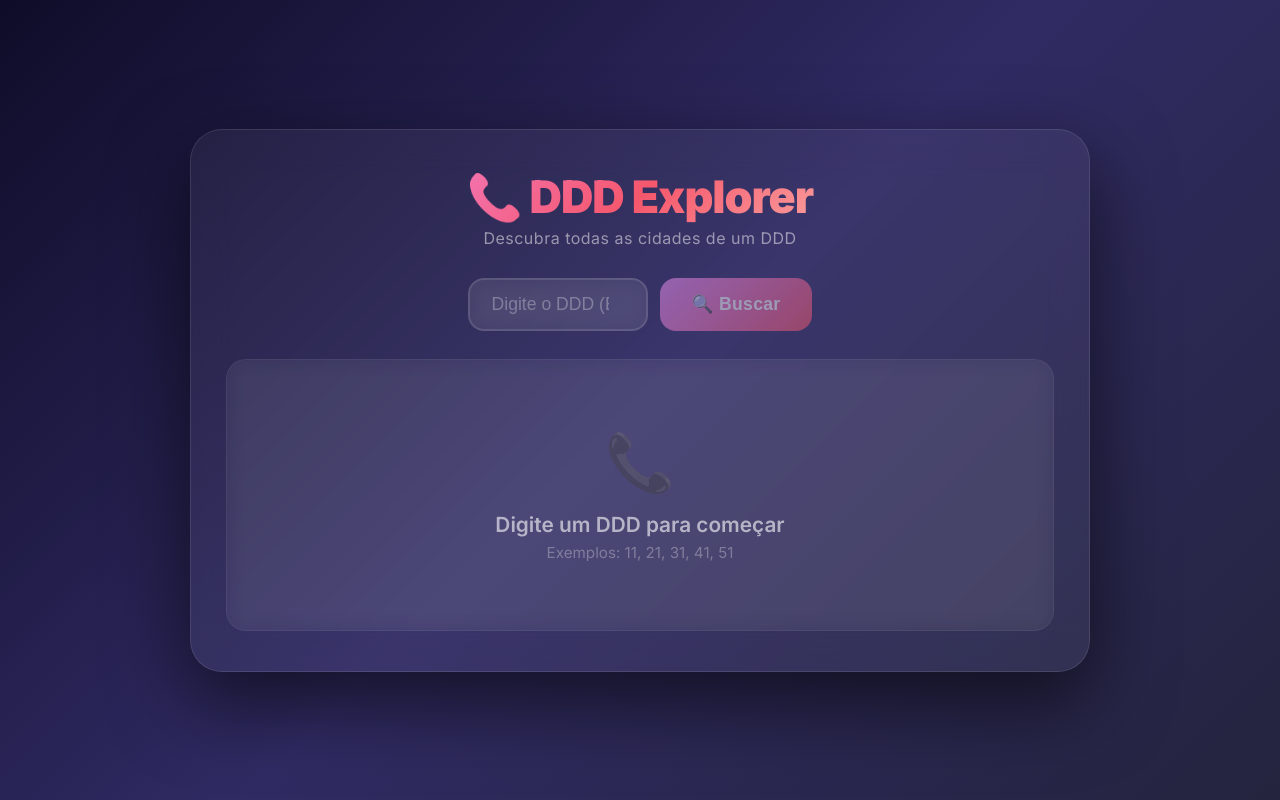
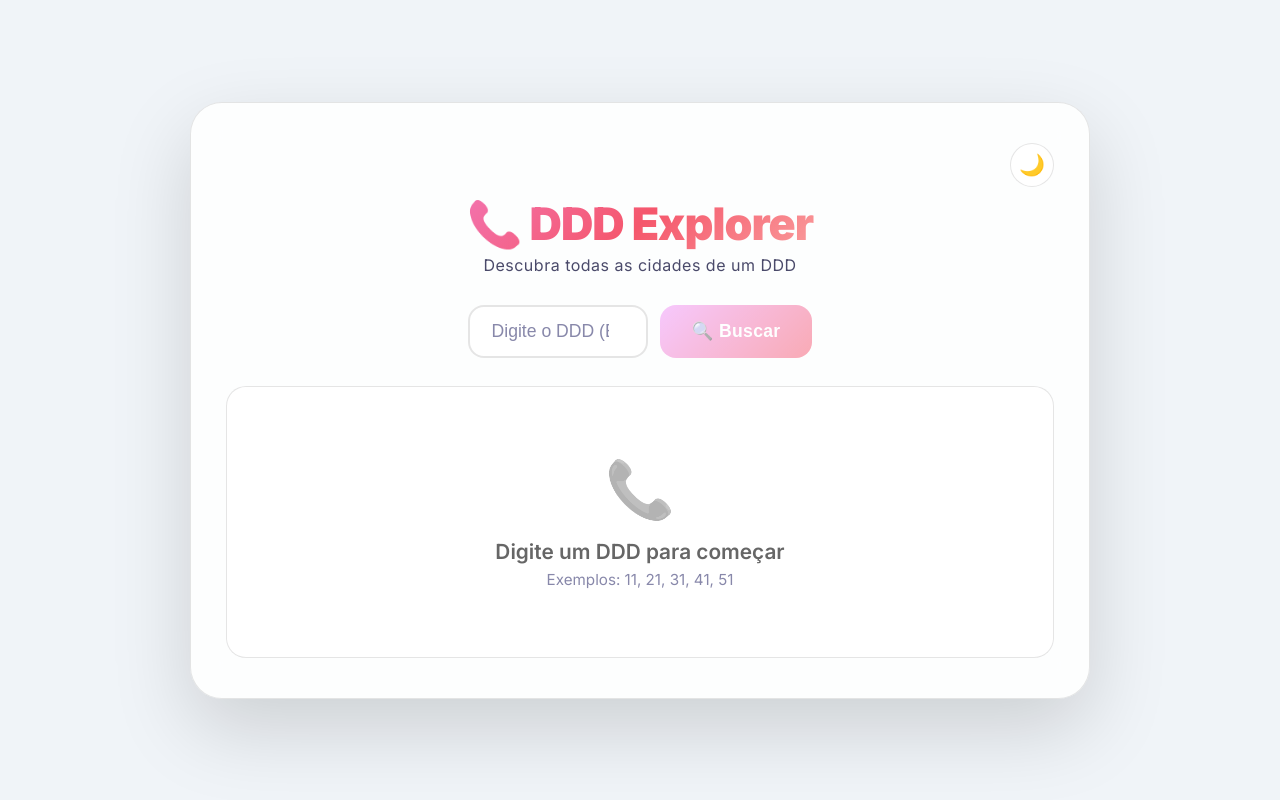
Before and after one commit to mparise28-dev/ddd-explorer, a React (Vite) app: page / in a window 1280 px wide. Built offline with nearby package versions, Linux system fonts and the light colour scheme.

Commit message:
feat: adiciona modo escuro/claro com persistência

```diff
--- a/src/App.tsx
+++ b/src/App.tsx
@@ -1,18 +1,25 @@
 import Input from './components/Input';
 import Output from './components/Output';
 import { DDDProvider } from './providers/DDDProvider';
+import { ThemeProvider } from './contexts/ThemeContext';
+import ToggleTheme from './components/ToggleTheme'; // ← ESSA LINHA ESTAVA FALTANDO!
 import './index.css';
 
 function App() {
   return (
+    <ThemeProvider>
       <DDDProvider>
         <div className="app-container">
+          <div style={{ display: "flex", justifyContent: "flex-end", marginBottom: "10px" }}>
+            <ToggleTheme />
+          </div>
           <h1 className="app-title">📞 DDD Explorer</h1>
           <p className="app-subtitle">Descubra todas as cidades de um DDD</p>
-        <Input />        {/* ← APENAS UMA VEZ! */}
+          <Input />
           <Output />
         </div>
       </DDDProvider>
+    </ThemeProvider>
   );
 }
 
--- /dev/null
+++ b/src/components/ToggleTheme.tsx
@@ -0,0 +1,17 @@
+import { useTheme } from "../hooks/useTheme";
+
+export default function ToggleTheme() {
+  const { theme, toggleTheme } = useTheme();
+
+  return (
+    <button
+      onClick={toggleTheme}
+      className="theme-toggle"
+      title={
+        theme === "dark" ? "Mudar para modo claro" : "Mudar para modo escuro"
+      }
+    >
+      {theme === "dark" ? "☀️" : "🌙"}
+    </button>
+  );
+}
--- a/src/contexts/DDDContext.tsx
+++ b/src/contexts/DDDContext.tsx
@@ -8,7 +8,9 @@ export type DDDContextValue = {
   error: string | null;
   dddSelecionado: number | null;
   historico: number[];
-  clearData: () => void; // 🆕
+  favoritos: number[]; // 🆕
+  toggleFavorito: (ddd: number) => void; // 🆕
+  clearData: () => void;
 };
 
 export const DDDContext = createContext<DDDContextValue | undefined>(undefined);
--- /dev/null
+++ b/src/contexts/ThemeContext.tsx
@@ -0,0 +1,40 @@
+import { createContext, useState, useEffect, type ReactNode } from "react";
+
+// Tipo do contexto
+type ThemeContextType = {
+  theme: "light" | "dark";
+  toggleTheme: () => void;
+};
+
+// Criar contexto
+export const ThemeContext = createContext<ThemeContextType | undefined>(
+  undefined,
+);
+
+// Provider
+export function ThemeProvider({ children }: { children: ReactNode }) {
+  // Carregar tema salvo ou preferência do sistema
+  const [theme, setTheme] = useState<"light" | "dark">(() => {
+    const saved = localStorage.getItem("theme");
+    if (saved === "light" || saved === "dark") return saved;
+    return window.matchMedia("(prefers-color-scheme: dark)").matches
+      ? "dark"
+      : "light";
+  });
+
+  // Aplicar tema no HTML
+  useEffect(() => {
+    document.documentElement.setAttribute("data-theme", theme);
+    localStorage.setItem("theme", theme);
+  }, [theme]);
+
+  function toggleTheme() {
+    setTheme((prev) => (prev === "light" ? "dark" : "light"));
+  }
+
+  return (
+    <ThemeContext.Provider value={{ theme, toggleTheme }}>
+      {children}
+    </ThemeContext.Provider>
+  );
+}
--- /dev/null
+++ b/src/hooks/useTheme.ts
@@ -0,0 +1,10 @@
+import { useContext } from "react";
+import { ThemeContext } from "../contexts/ThemeContext";
+
+export function useTheme() {
+  const context = useContext(ThemeContext);
+  if (!context) {
+    throw new Error("useTheme deve ser usado dentro de um ThemeProvider");
+  }
+  return context;
+}
--- a/src/index.css
+++ b/src/index.css
@@ -1,5 +1,56 @@
 /* ===== IMPORTAÇÃO DE FONTES ===== */
 @import url("https://fonts.googleapis.com/css2?family=Inter:wght@400;500;600;700;800;900&display=swap");
+
+/* ===== VARIÁVEIS DE TEMA ===== */
+:root {
+  /* Modo claro */
+  --bg-body: #f0f4f8;
+  --bg-container: rgba(255, 255, 255, 0.85);
+  --bg-input: rgba(255, 255, 255, 0.9);
+  --bg-card: rgba(255, 255, 255, 0.6);
+  --bg-saida: rgba(255, 255, 255, 0.5);
+  --text-primary: #1a1a2e;
+  --text-secondary: #4a4a6a;
+  --text-muted: #8888aa;
+  --border-color: rgba(0, 0, 0, 0.1);
+  --shadow-color: rgba(0, 0, 0, 0.15);
+  --hover-bg: rgba(0, 0, 0, 0.05);
+  --badge-bg: rgba(245, 87, 108, 0.15);
+  --badge-text: #f5576c;
+  --historico-bg: rgba(0, 0, 0, 0.05);
+  --historico-border: rgba(0, 0, 0, 0.06);
+  --filtro-bg: rgba(0, 0, 0, 0.04);
+  --filtro-border: rgba(0, 0, 0, 0.08);
+  --empty-text: rgba(0, 0, 0, 0.4);
+  --empty-title: rgba(0, 0, 0, 0.6);
+  --loading-text: rgba(0, 0, 0, 0.5);
+  --error-text: #f5576c;
+}
+
+[data-theme="dark"] {
+  /* Modo escuro */
+  --bg-body: #0f0c29;
+  --bg-container: rgba(255, 255, 255, 0.05);
+  --bg-input: rgba(255, 255, 255, 0.07);
+  --bg-card: rgba(255, 255, 255, 0.04);
+  --bg-saida: rgba(255, 255, 255, 0.04);
+  --text-primary: #ffffff;
+  --text-secondary: #c8c8e8;
+  --text-muted: rgba(255, 255, 255, 0.4);
+  --border-color: rgba(255, 255, 255, 0.1);
+  --shadow-color: rgba(0, 0, 0, 0.6);
+  --hover-bg: rgba(255, 255, 255, 0.05);
+  --badge-bg: rgba(245, 87, 108, 0.2);
+  --badge-text: #f5576c;
+  --historico-bg: rgba(255, 255, 255, 0.05);
+  --historico-border: rgba(255, 255, 255, 0.06);
+  --filtro-bg: rgba(255, 255, 255, 0.06);
+  --filtro-border: rgba(255, 255, 255, 0.1);
+  --empty-text: rgba(255, 255, 255, 0.4);
+  --empty-title: rgba(255, 255, 255, 0.6);
+  --loading-text: rgba(255, 255, 255, 0.5);
+  --error-text: #f5576c;
+}
 
 /* ===== RESET ===== */
 * {
@@ -10,18 +61,15 @@
 
 /* ===== GLOBAL ===== */
 body {
-  font-family:
-    "Inter",
-    -apple-system,
-    BlinkMacSystemFont,
-    sans-serif;
-  background: linear-gradient(135deg, #0f0c29, #302b63, #24243e);
+  font-family: "Inter", -apple-system, BlinkMacSystemFont, sans-serif;
+  background: var(--bg-body);
   min-height: 100vh;
   display: flex;
   justify-content: center;
   align-items: center;
   padding: 20px;
   margin: 0;
+  transition: background 0.3s ease;
 }
 
 #root {
@@ -31,13 +79,13 @@ body {
 
 /* ===== CONTAINER PRINCIPAL ===== */
 .app-container {
-  background: rgba(255, 255, 255, 0.05);
+  background: var(--bg-container);
   backdrop-filter: blur(20px);
   -webkit-backdrop-filter: blur(20px);
   border-radius: 32px;
   padding: 40px 35px;
-  border: 1px solid rgba(255, 255, 255, 0.1);
-  box-shadow: 0 30px 80px rgba(0, 0, 0, 0.6);
+  border: 1px solid var(--border-color);
+  box-shadow: 0 30px 80px var(--shadow-color);
   transition: all 0.3s ease;
 }
 
@@ -56,7 +104,7 @@ body {
 
 .app-subtitle {
   text-align: center;
-  color: rgba(255, 255, 255, 0.5);
+  color: var(--text-secondary);
   font-size: 1rem;
   font-weight: 400;
   letter-spacing: 0.5px;
@@ -76,10 +124,10 @@ body {
   padding: 14px 22px;
   font-size: 1.1rem;
   font-weight: 500;
-  background: rgba(255, 255, 255, 0.07);
-  border: 2px solid rgba(255, 255, 255, 0.12);
+  background: var(--bg-input);
+  border: 2px solid var(--border-color);
   border-radius: 16px;
-  color: #fff;
+  color: var(--text-primary);
   width: 180px;
   text-align: center;
   transition: all 0.3s ease;
@@ -88,13 +136,13 @@ body {
 }
 
 #entrada::placeholder {
-  color: rgba(255, 255, 255, 0.3);
+  color: var(--text-muted);
   font-weight: 400;
 }
 
 #entrada:focus {
   border-color: #f5576c;
-  background: rgba(255, 255, 255, 0.1);
+  background: var(--bg-input);
   box-shadow: 0 0 0 4px rgba(245, 87, 108, 0.15);
   transform: scale(1.02);
 }
@@ -138,7 +186,7 @@ body {
   box-shadow: none;
 }
 
-/* ===== LOADING SPINNER (dentro do botão) ===== */
+/* ===== LOADING SPINNER ===== */
 .spinner {
   display: inline-block;
   width: 20px;
@@ -157,11 +205,11 @@ body {
 
 /* ===== OUTPUT ===== */
 #saida {
-  background: rgba(255, 255, 255, 0.04);
+  background: var(--bg-saida);
   border-radius: 20px;
   padding: 28px 30px;
   min-height: 220px;
-  border: 1px solid rgba(255, 255, 255, 0.06);
+  border: 1px solid var(--border-color);
   backdrop-filter: blur(10px);
   transition: all 0.4s ease;
 }
@@ -176,8 +224,14 @@ body {
   gap: 10px;
 }
 
+.output-header-left {
+  display: flex;
+  align-items: center;
+  gap: 15px;
+}
+
 #titulo {
-  color: #fff;
+  color: var(--text-primary);
   font-size: 2rem;
   font-weight: 800;
   margin: 0;
@@ -185,8 +239,8 @@ body {
 }
 
 .badge-contagem {
-  background: rgba(245, 87, 108, 0.2);
-  color: #f5576c;
+  background: var(--badge-bg);
+  color: var(--badge-text);
   padding: 6px 18px;
   border-radius: 40px;
   font-size: 0.9rem;
@@ -207,10 +261,10 @@ body {
 
 #lista li {
   padding: 12px 18px;
-  background: rgba(255, 255, 255, 0.05);
+  background: var(--bg-card);
   border-radius: 12px;
-  border: 1px solid rgba(255, 255, 255, 0.06);
-  color: rgba(255, 255, 255, 0.85);
+  border: 1px solid var(--border-color);
+  color: var(--text-secondary);
   font-size: 0.95rem;
   font-weight: 500;
   transition: all 0.25s ease;
@@ -227,17 +281,17 @@ body {
 }
 
 #lista li:hover {
-  background: rgba(245, 87, 108, 0.12);
+  background: var(--hover-bg);
   border-color: rgba(245, 87, 108, 0.2);
   transform: translateX(6px) scale(1.02);
-  color: #fff;
+  color: var(--text-primary);
 }
 
 /* ===== ESTADOS VAZIOS ===== */
 .empty-state {
   text-align: center;
   padding: 40px 20px;
-  color: rgba(255, 255, 255, 0.4);
+  color: var(--empty-text);
 }
 
 .empty-state .empty-icon {
@@ -249,26 +303,26 @@ body {
 .empty-state h3 {
   font-size: 1.3rem;
   font-weight: 600;
-  color: rgba(255, 255, 255, 0.6);
+  color: var(--empty-title);
   margin-bottom: 6px;
 }
 
 .empty-state p {
   font-size: 0.95rem;
-  color: rgba(255, 255, 255, 0.3);
+  color: var(--text-muted);
 }
 
 /* ===== LOADING STATE ===== */
 .loading-state {
   text-align: center;
   padding: 50px 20px;
-  color: rgba(255, 255, 255, 0.5);
+  color: var(--loading-text);
 }
 
 .loading-state .loading-spinner {
   width: 48px;
   height: 48px;
-  border: 4px solid rgba(255, 255, 255, 0.1);
+  border: 4px solid var(--border-color);
   border-top: 4px solid #f5576c;
   border-radius: 50%;
   animation: spin 0.8s linear infinite;
@@ -288,9 +342,195 @@ body {
 }
 
 .error-state p {
-  color: #f5576c;
+  color: var(--error-text);
   font-weight: 500;
   font-size: 1.05rem;
+}
+
+.error-hint {
+  font-size: 0.9rem;
+  color: var(--text-muted);
+  margin-top: 8px;
+}
+
+/* ===== HISTÓRICO ===== */
+.historico-container {
+  margin-top: 24px;
+  padding-top: 20px;
+  border-top: 1px solid var(--historico-border);
+}
+
+.historico-titulo {
+  font-size: 0.8rem;
+  color: var(--text-muted);
+  margin-bottom: 10px;
+}
+
+.historico-lista {
+  display: flex;
+  gap: 8px;
+  justify-content: center;
+  flex-wrap: wrap;
+}
+
+.historico-item {
+  background: var(--bg-card);
+  padding: 6px 16px;
+  border-radius: 20px;
+  font-size: 0.9rem;
+  color: var(--text-secondary);
+  border: 1px solid var(--border-color);
+  cursor: pointer;
+  transition: all 0.2s ease;
+  font-family: inherit;
+}
+
+.historico-item:hover {
+  background: rgba(245, 87, 108, 0.2);
+  color: var(--text-primary);
+  border-color: rgba(245, 87, 108, 0.3);
+  transform: translateY(-2px);
+}
+
+.historico-item:active {
+  transform: scale(0.95);
+}
+
+/* ===== FAVORITOS ===== */
+.favoritos-container {
+  display: flex;
+  align-items: center;
+  gap: 8px;
+}
+
+.favorito-btn {
+  background: none;
+  border: none;
+  font-size: 2rem;
+  cursor: pointer;
+  transition: transform 0.2s ease;
+  padding: 0;
+  line-height: 1;
+  color: var(--text-muted);
+}
+
+.favorito-btn:hover {
+  transform: scale(1.3);
+}
+
+.favorito-btn.favorito-ativo {
+  color: #fbbf24;
+  text-shadow: 0 0 20px rgba(251, 191, 36, 0.3);
+}
+
+.favorito-label {
+  color: var(--text-muted);
+  font-size: 0.8rem;
+  font-weight: 400;
+}
+
+.favorito-btn.favorito-ativo + .favorito-label {
+  color: rgba(251, 191, 36, 0.6);
+}
+
+/* ===== FILTRO ===== */
+.filtro-container {
+  display: flex;
+  align-items: center;
+  gap: 10px;
+  margin-bottom: 16px;
+  position: relative;
+}
+
+.filtro-input {
+  flex: 1;
+  padding: 10px 16px;
+  background: var(--filtro-bg);
+  border: 1px solid var(--filtro-border);
+  border-radius: 10px;
+  color: var(--text-primary);
+  font-size: 0.95rem;
+  transition: all 0.3s ease;
+  outline: none;
+  font-family: inherit;
+}
+
+.filtro-input::placeholder {
+  color: var(--text-muted);
+}
+
+.filtro-input:focus {
+  border-color: rgba(245, 87, 108, 0.4);
+  background: var(--filtro-bg);
+  box-shadow: 0 0 0 3px rgba(245, 87, 108, 0.1);
+}
+
+.filtro-limpar {
+  background: none;
+  border: none;
+  color: var(--text-muted);
+  font-size: 1.2rem;
+  cursor: pointer;
+  padding: 4px 8px;
+  transition: all 0.2s;
+  position: absolute;
+  right: 10px;
+  background: var(--bg-card);
+  border-radius: 50%;
+  width: 30px;
+  height: 30px;
+  display: flex;
+  align-items: center;
+  justify-content: center;
+  border: 1px solid var(--border-color);
+}
+
+.filtro-limpar:hover {
+  background: rgba(245, 87, 108, 0.2);
+  color: #f5576c;
+  transform: scale(1.1);
+}
+
+.filtro-contagem {
+  font-size: 0.8rem;
+  color: var(--text-muted);
+  margin-top: -8px;
+  margin-bottom: 12px;
+}
+
+.filtro-vazio {
+  text-align: center;
+  padding: 20px;
+  color: var(--text-muted);
+  font-style: italic;
+  list-style: none !important;
+}
+
+.filtro-vazio::before {
+  content: "🔍";
+  margin-right: 8px;
+}
+
+/* ===== THEME TOGGLE ===== */
+.theme-toggle {
+  background: var(--bg-card);
+  border: 1px solid var(--border-color);
+  border-radius: 50%;
+  width: 44px;
+  height: 44px;
+  font-size: 1.3rem;
+  cursor: pointer;
+  transition: all 0.3s ease;
+  display: flex;
+  align-items: center;
+  justify-content: center;
+  color: var(--text-primary);
+  backdrop-filter: blur(10px);
+}
+
+.theme-toggle:hover {
+  transform: scale(1.1) rotate(15deg);
+  background: var(--hover-bg);
 }
 
 /* ===== RESPONSIVO ===== */
@@ -377,172 +617,3 @@ body {
     padding: 8px 12px;
   }
 }
-
-/* ===== HISTÓRICO ===== */
-.historico-container {
-  margin-top: 24px;
-  padding-top: 20px;
-  border-top: 1px solid rgba(255, 255, 255, 0.06);
-}
-
-.historico-titulo {
-  font-size: 0.8rem;
-  color: rgba(255, 255, 255, 0.3);
-  margin-bottom: 10px;
-}
-
-.historico-lista {
-  display: flex;
-  gap: 8px;
-  justify-content: center;
-  flex-wrap: wrap;
-}
-
-.historico-item {
-  background: rgba(255, 255, 255, 0.08);
-  padding: 6px 16px;
-  border-radius: 20px;
-  font-size: 0.9rem;
-  color: rgba(255, 255, 255, 0.6);
-  border: 1px solid rgba(255, 255, 255, 0.06);
-  cursor: pointer;
-  transition: all 0.2s ease;
-  font-family: inherit;
-}
-
-.historico-item:hover {
-  background: rgba(245, 87, 108, 0.2);
-  color: #fff;
-  border-color: rgba(245, 87, 108, 0.3);
-  transform: translateY(-2px);
-}
-
-.historico-item:active {
-  transform: scale(0.95);
-}
-
-.error-hint {
-  font-size: 0.9rem;
-  color: rgba(255, 255, 255, 0.4);
-  margin-top: 8px;
-}
-
-/* ===== FAVORITOS ===== */
-.favoritos-container {
-  display: flex;
-  align-items: center;
-  gap: 8px;
-}
-
-.favorito-btn {
-  background: none;
-  border: none;
-  font-size: 2rem;
-  cursor: pointer;
-  transition: transform 0.2s ease;
-  padding: 0;
-  line-height: 1;
-  color: rgba(255, 255, 255, 0.4);
-}
-
-.favorito-btn:hover {
-  transform: scale(1.3);
-}
-
-.favorito-btn.favorito-ativo {
-  color: #fbbf24;
-  text-shadow: 0 0 20px rgba(251, 191, 36, 0.3);
-}
-
-.favorito-label {
-  color: rgba(255, 255, 255, 0.3);
-  font-size: 0.8rem;
-  font-weight: 400;
-}
-
-.favorito-btn.favorito-ativo + .favorito-label {
-  color: rgba(251, 191, 36, 0.6);
-}
-
-.output-header-left {
-  display: flex;
-  align-items: center;
-  gap: 15px;
-}
-
-/* ===== FILTRO ===== */
-.filtro-container {
-  display: flex;
-  align-items: center;
-  gap: 10px;
-  margin-bottom: 16px;
-  position: relative;
-}
-
-.filtro-input {
-  flex: 1;
-  padding: 10px 16px;
-  background: rgba(255, 255, 255, 0.06);
-  border: 1px solid rgba(255, 255, 255, 0.1);
-  border-radius: 10px;
-  color: #fff;
-  font-size: 0.95rem;
-  transition: all 0.3s ease;
-  outline: none;
-  font-family: inherit;
-}
-
-.filtro-input::placeholder {
-  color: rgba(255, 255, 255, 0.3);
-}
-
-.filtro-input:focus {
-  border-color: rgba(245, 87, 108, 0.4);
-  background: rgba(255, 255, 255, 0.08);
-  box-shadow: 0 0 0 3px rgba(245, 87, 108, 0.1);
-}
-
-.filtro-limpar {
-  background: none;
-  border: none;
-  color: rgba(255, 255, 255, 0.4);
-  font-size: 1.2rem;
-  cursor: pointer;
-  padding: 4px 8px;
-  transition: all 0.2s;
-  position: absolute;
-  right: 10px;
-  background: rgba(255, 255, 255, 0.05);
-  border-radius: 50%;
-  width: 30px;
-  height: 30px;
-  display: flex;
-  align-items: center;
-  justify-content: center;
-}
-
-.filtro-limpar:hover {
-  background: rgba(245, 87, 108, 0.2);
-  color: #f5576c;
-  transform: scale(1.1);
-}
-
-.filtro-contagem {
-  font-size: 0.8rem;
-  color: rgba(255, 255, 255, 0.3);
-  margin-top: -8px;
-  margin-bottom: 12px;
-}
-
-.filtro-vazio {
-  text-align: center;
-  padding: 20px;
-  color: rgba(255, 255, 255, 0.3);
-  font-style: italic;
-  list-style: none !important;
-}
-
-.filtro-vazio::before {
-  content: "🔍";
-  margin-right: 8px;
-}
```
Lines whose indentation alone changed are shown as unchanged.
